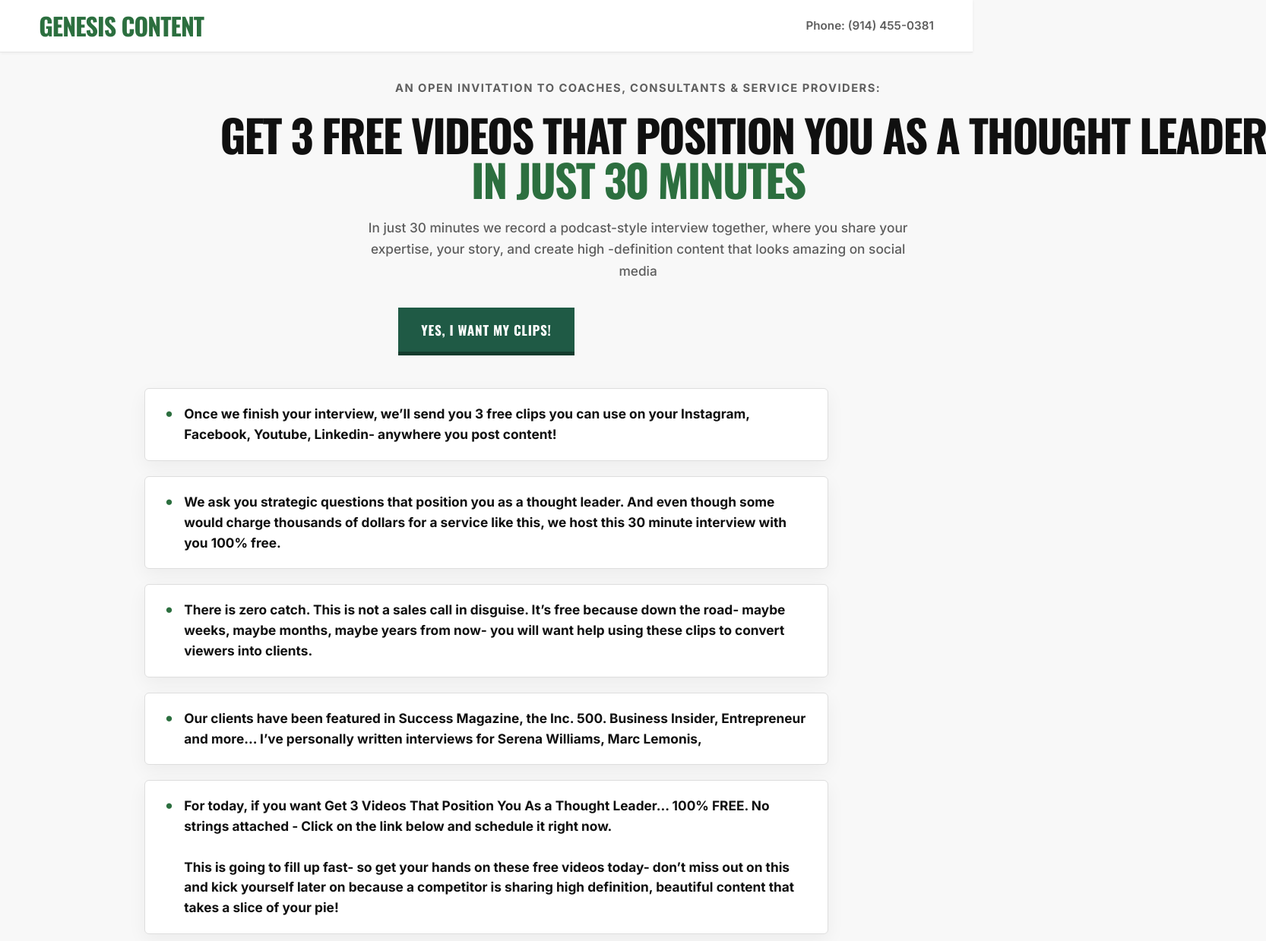
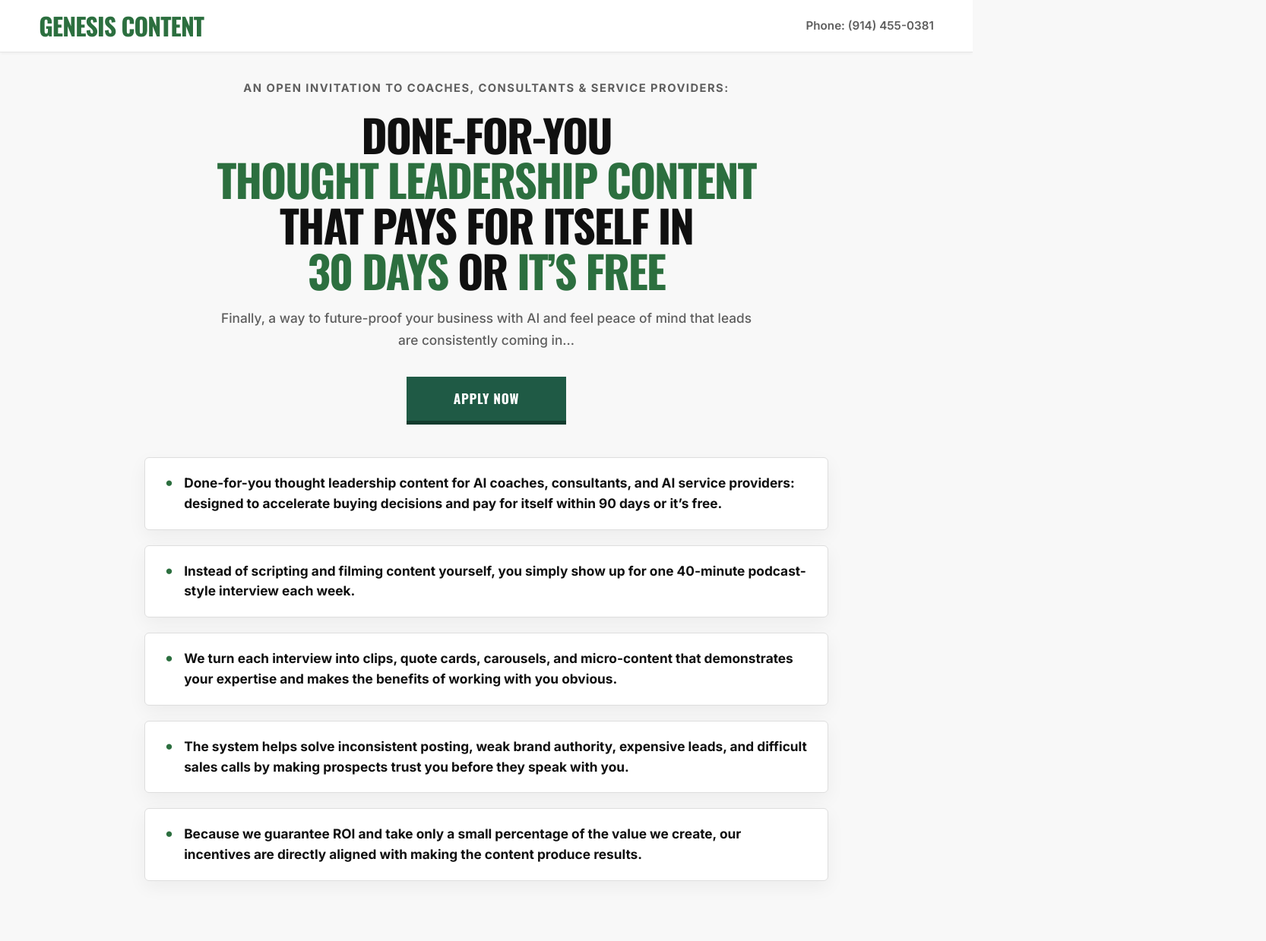
Before and after one commit to tdgeraldmcd/genesiswebsite, a plain HTML site: page aitl/index.html in a window 1280 px wide. Shown: the top 1239 px of the page at 76% size, 1666 px wide, since content can reach past the window. Drawn offline with nearby package versions, Linux system fonts and the light colour scheme; a script that the page names is missing.

Commit message:
Update index.html

```diff
--- a/aitl/index.html
+++ b/aitl/index.html
@@ -75,10 +75,12 @@
           <header class="thesis-hero-copy">
             <p class="thesis-eyebrow">An Open Invitation to Coaches, Consultants &amp; Service Providers:</p>
             <h1 id="page-title">
-              <span class="thesis-title-line aitl-title-black" style="color: var(--strategy-ink);">Get 3 FREE Videos That Position You As a Thought Leader</span>
-              <span class="thesis-title-line">In just 30 minutes</span>
+              <span class="thesis-title-line aitl-title-black" style="color: var(--strategy-ink);">Done-For-You</span>
+              <span class="thesis-title-line">Thought Leadership Content</span>
+              <span class="thesis-title-line aitl-title-black" style="color: var(--strategy-ink);">That Pays For Itself In</span>
+              <span class="thesis-title-line aitl-title-black" style="color: var(--strategy-ink);"><span style="color: var(--strategy-green-text);">30 Days</span> Or <span style="color: var(--strategy-green-text);">It&rsquo;s Free</span></span>
             </h1>
-            <p class="thesis-subheadline">In just 30 minutes we record a podcast-style interview together, where you share your expertise, your story, and create high -definition content that looks amazing on social media</p>
+            <p class="thesis-subheadline">Finally, a way to future-proof your business with AI and feel peace of mind that leads are consistently coming in&hellip;</p>
           </header>
 
           <div class="thesis-actions">
@@ -88,15 +90,15 @@
               type="button"
               data-iclosed-link="https://app.iclosed.io/e/gns/thoughtleader"
               data-embed-type="popup"
-            >Yes, I Want My Clips!</button>
+            >Apply Now</button>
           </div>
 
           <ul class="strategy-benefits">
-            <li>Once we finish your interview, we&rsquo;ll send you 3 free clips you can use on your Instagram, Facebook, Youtube, Linkedin- anywhere you post content!</li>
-            <li>We ask you strategic questions that position you as a thought leader. And even though some would charge thousands of dollars for a service like this, we host this 30 minute interview with you 100% free.</li>
-            <li>There is zero catch. This is not a sales call in disguise. It&rsquo;s free because down the road- maybe weeks, maybe months, maybe years from now- you will want help using these clips to convert viewers into clients.</li>
-            <li>Our clients have been featured in Success Magazine, the Inc. 500. Business Insider, Entrepreneur and more... I&rsquo;ve personally written interviews for Serena Williams, Marc Lemonis,</li>
-            <li>For today, if you want Get 3 Videos That Position You As a Thought Leader... 100% FREE. No strings attached - Click on the link below and schedule it right now.<br><br>This is going to fill up fast- so get your hands on these free videos today- don&rsquo;t miss out on this and kick yourself later on because a competitor is sharing high definition, beautiful content that takes a slice of your pie!</li>
+            <li>Done-for-you thought leadership content for AI coaches, consultants, and AI service providers: designed to accelerate buying decisions and pay for itself within 90 days or it&rsquo;s free.</li>
+            <li>Instead of scripting and filming content yourself, you simply show up for one 40-minute podcast-style interview each week.</li>
+            <li>We turn each interview into clips, quote cards, carousels, and micro-content that demonstrates your expertise and makes the benefits of working with you obvious.</li>
+            <li>The system helps solve inconsistent posting, weak brand authority, expensive leads, and difficult sales calls by making prospects trust you before they speak with you.</li>
+            <li>Because we guarantee ROI and take only a small percentage of the value we create, our incentives are directly aligned with making the content produce results.</li>
           </ul>
 
         </article>
```
